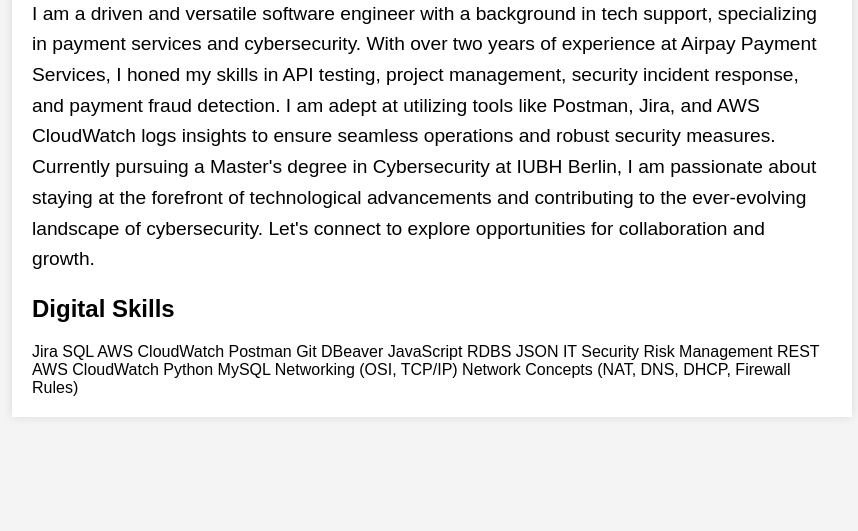
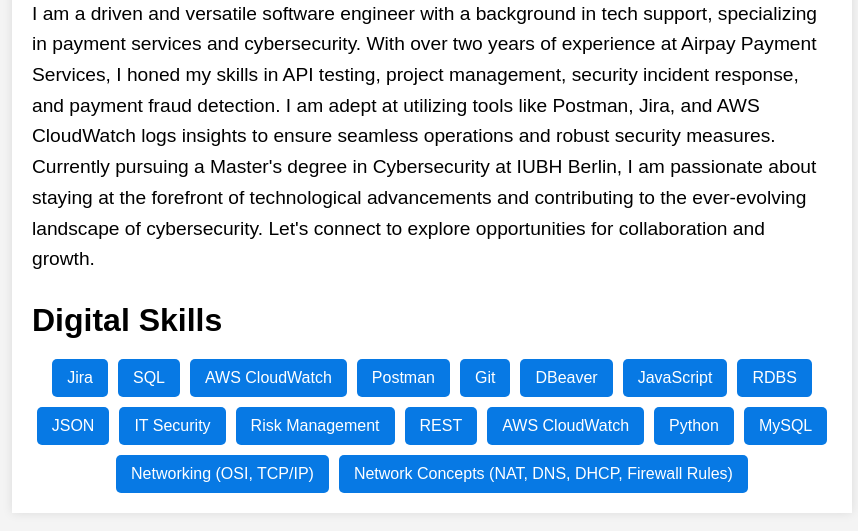
Before and after one commit to Afijithshaji/Afijith.shaji, a plain HTML site: page index.html in a window 1280 px wide. Shown: the part 684-1215 px from the top of the page, without its empty margins (208-1066 px from the left). Before the commit the page ends 1121 px from the top, so only its background shows below. Drawn offline with Linux system fonts and the light colour scheme.

Commit message:
Update styles.css

```diff
--- a/styles.css
+++ b/styles.css
@@ -1,3 +1,4 @@
+/* styles.css */
 body {
     font-family: Arial, sans-serif;
     margin: 0;
@@ -65,12 +66,34 @@
     box-shadow: 0 0 10px rgba(0, 0, 0, 0.1);
 }
 
-.about h2 {
+.about h2, .skills h2 {
     font-size: 2em;
     margin-bottom: 10px;
 }
 
-.about p {
+.about p, .skills p {
     font-size: 1.2em;
     line-height: 1.6;
 }
+
+.skills-badges {
+    display: flex;
+    flex-wrap: wrap;
+    justify-content: center;
+    gap: 10px;
+    margin-top: 20px;
+}
+
+.badge {
+    display: inline-block;
+    background-color: #0779e4;
+    color: #fff;
+    padding: 10px 15px;
+    border-radius: 5px;
+    font-size: 1em;
+    transition: transform 0.2s;
+}
+
+.badge:hover {
+    transform: scale(1.1);
+}
```
